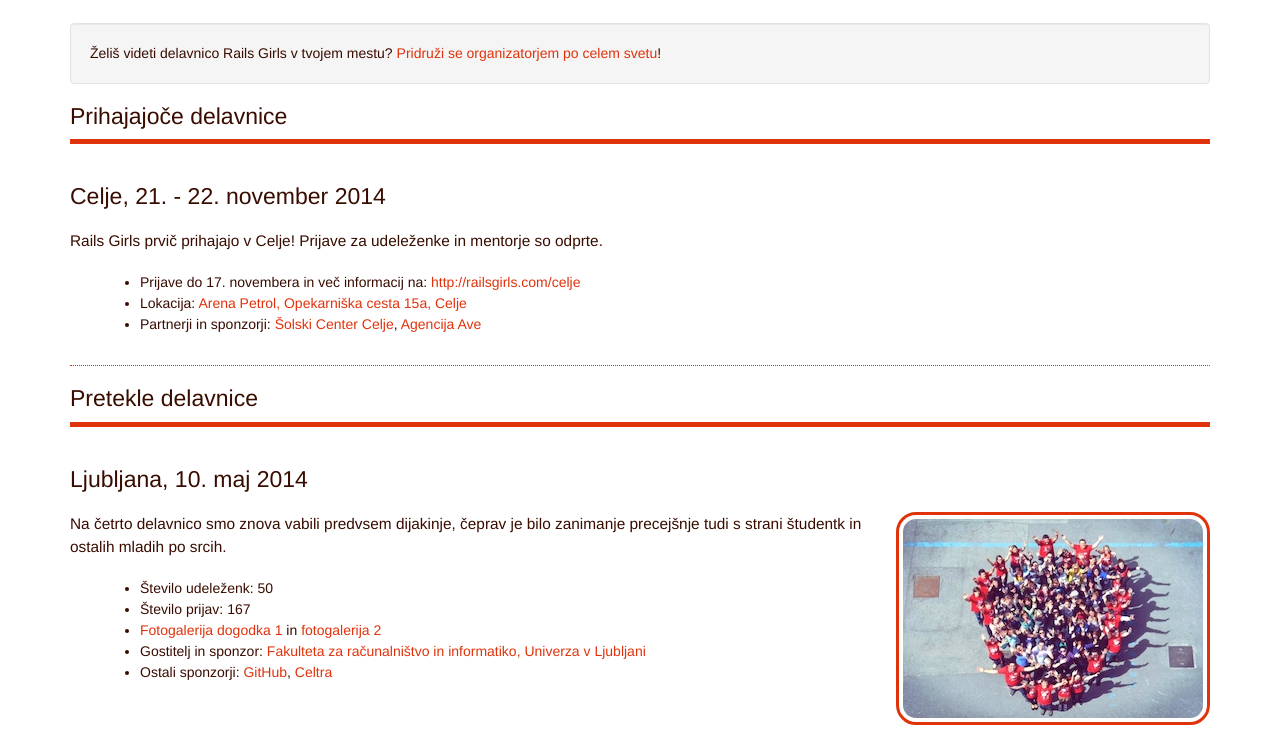
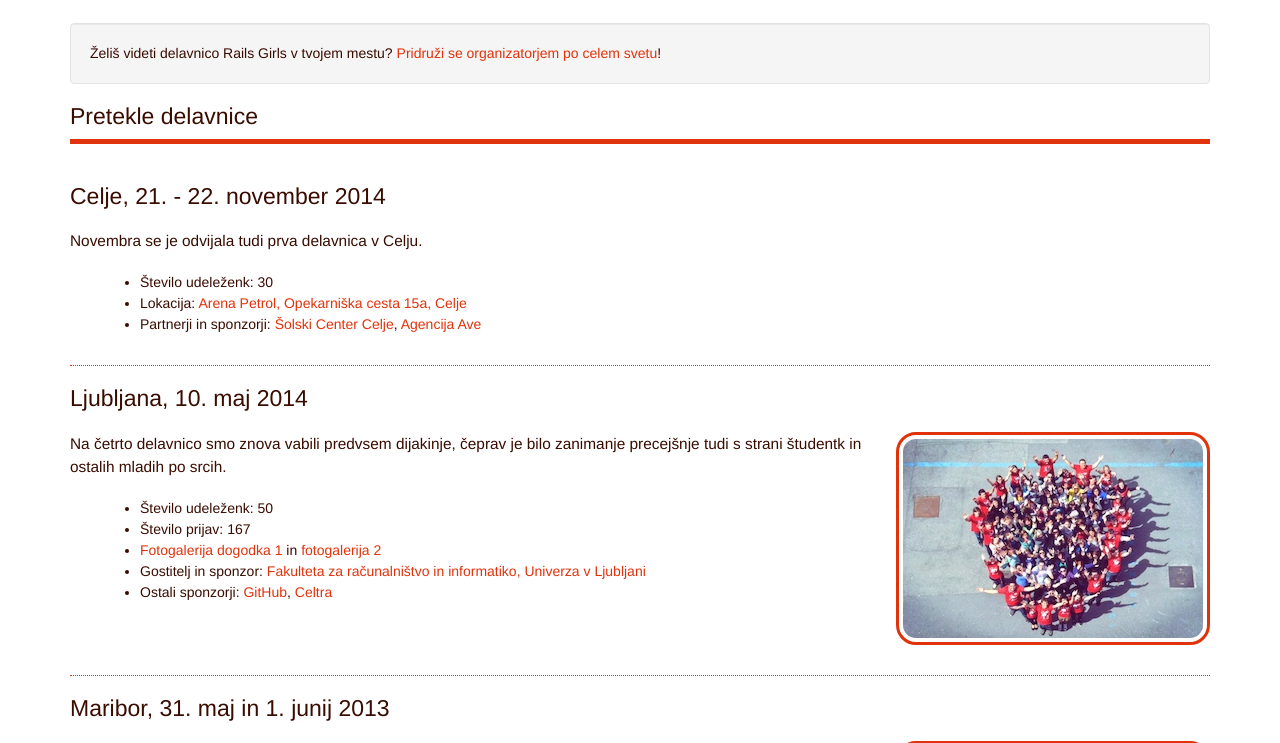
Before and after one commit to railsgirls-si/railsgirls-si.github.io, a Jekyll site: the page built from index.html, in a window 1280 px wide and 900 px high, scrolled down 952 px, cut to the strip 157-900 px from the top of the window. Built offline with Jekyll 4.4.1, drawn with Linux system fonts in a browser that asks for light colours; Markdown is read by kramdown in place of the engine named in the settings; comment, search, counter and statistics services are not loaded.

Commit message:
moved celje to past workshops

```diff
--- a/index.html
+++ b/index.html
@@ -45,22 +45,24 @@ title: Programerske delavnice za punce
 <div class="well">Želiš videti delavnico Rails Girls v tvojem mestu? <a href="http://guides.railsgirls.com/guide/">Pridruži se organizatorjem po celem svetu</a>!</div>
 
 
-<h2 class="red-border">Prihajajoče delavnice</h2>
+<!--<h2 class="red-border">Prihajajoče delavnice</h2>-->
+
+
+
+
+<h2 class="red-border">Pretekle delavnice</h2>
 
 <div class="workshop clearfix">
 	<h2>Celje, 21. - 22. november 2014</h2>
-	<p>Rails Girls prvič prihajajo v Celje! Prijave za udeleženke in mentorje so odprte.</p>
+	<p>Novembra se je odvijala tudi prva delavnica v Celju.</p>
 	<div class="workshop-info">
 		<ul>
-			<li>Prijave do 17. novembera in več informacij na: <a href="http://railsgirls.com/celje">http://railsgirls.com/celje</a></li>
+			<li>Število udeleženk: 30</li>
 			<li>Lokacija: <a href="https://www.google.si/maps/place/Opekarniška+cesta+15a,+3000+Celje">Arena Petrol, Opekarniška cesta 15a, Celje</a></li>
 			<li>Partnerji in sponzorji: <a href="http://www.sc-celje.si/Strani/default.aspx">Šolski Center Celje</a>, <a href="http://agencija-ave.si/">Agencija Ave</a></li>
 		<ul>
 	</div>
 </div>
-
-
-<h2 class="red-border">Pretekle delavnice</h2>
 
 <div class="workshop clearfix">
 	<h2>Ljubljana, 10. maj 2014</h2>
```
